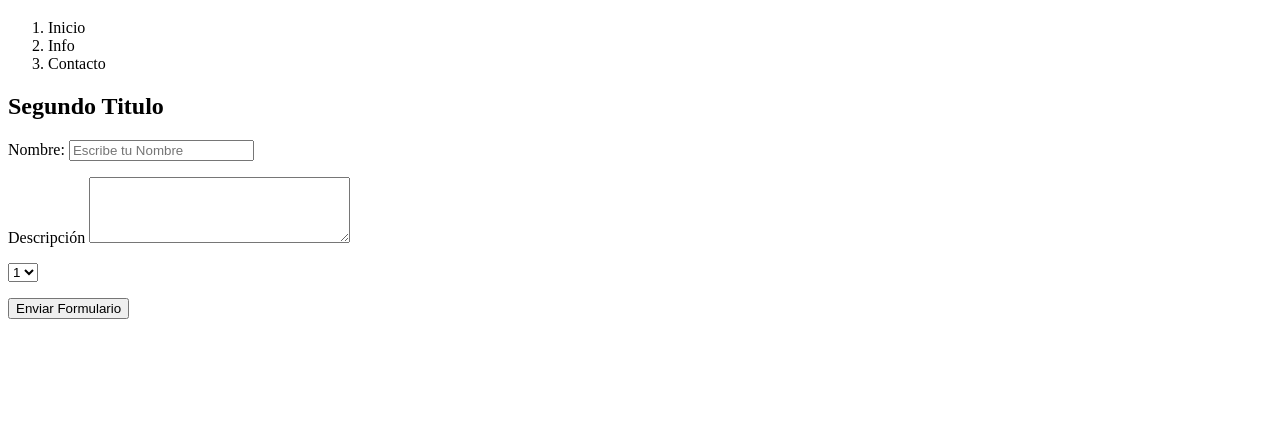
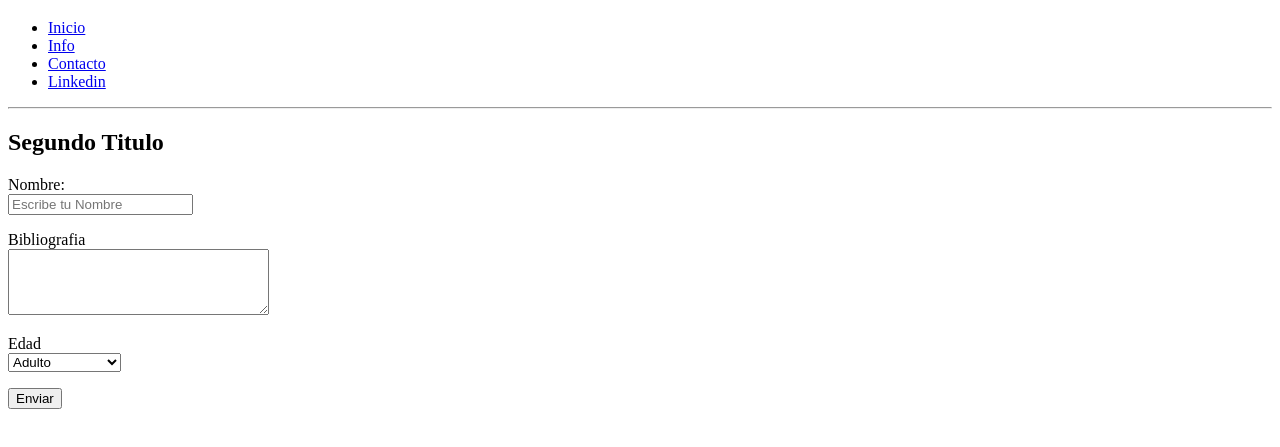
Before and after one commit to Rajove668/Master-en-JavaScript-Aprender-JS-jQuery-Angular-6-NodeJS, a plain HTML site: page HTML/contact.html in a window 1280 px wide. Shown: the part 61-508 px from the top of the page. Drawn offline with Linux system fonts and the light colour scheme.

Commit message:
Finalizado sección HTML

```diff
--- a/HTML/contact.html
+++ b/HTML/contact.html
@@ -11,31 +11,37 @@
 </head>
 
 <body>
+    <!-- Encabezado -->
     <h1>Ejercicio Completo</h1>
-    <ol>
-        <li>Inicio</li>
-        <li>Info</li>
-        <li>Contacto</li>
-    </ol>
+    <!-- Menu -->
+    <ul>
+        <li><a href="index.html" title="Inicio">Inicio</a></li>
+        <li><a href="info.html" title="Info">Info</a></li>
+        <li><a href="contact.html" title="Contacto">Contacto</a></li>
+        <li><a href="https://www.linkedin.com/in/rajove668/" target="_blank">Linkedin</a></li>
+    </ul>
+    <hr/>
+    <!-- Contenido de contact.html -->
     <h2>Segundo Titulo</h2>
     <form action="" method="GET">
         <p>
-            <label for="Nombre">Nombre: </label>
+            <label for="Nombre">Nombre: </label><br>
             <input type="text" name="Nombre" id="" placeholder="Escribe tu Nombre">
         </p>
         <p>
-            <label for="descripcion">Descripción</label>
-            <textarea name="descripcion" id="" cols="30" rows="4"></textarea>
+            <label for="Bibliografia">Bibliografia</label><br>
+            <textarea name="Bibliografia" id="" cols="30" rows="4"></textarea>
         </p>
         <p>
+            <label for="Edad">Edad</label><br>
             <select name="selector" id="">
-                <option value="1">1</option>
-                <option value="2">2</option>
-                <option value="3">3</option>
+                <option value="Adulto">Adulto</option>
+                <option value="Niño">Niño</option>
+                <option value="MayorEdad">Mayor de Edad</option>
             </select>
         </p>
         <p>
-            <input type="submit" value="Enviar Formulario">
+            <input type="submit" value="Enviar">
         </p>
 
     </form>
```
Also changed, not shown: HTML/index.html (+10 -5 lines), HTML/info.html (+10 -5 lines).
